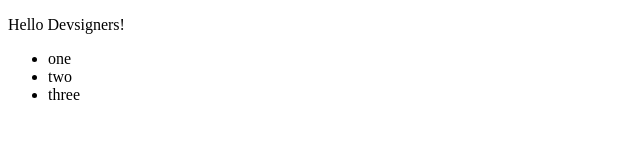
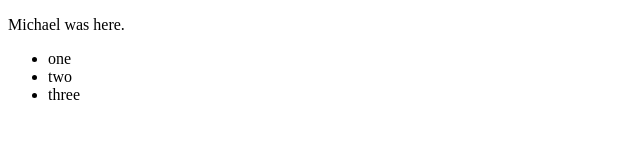
Before and after one commit to acl-devsign-winter-2018/template-project, a website built with webpack: page src/index.html in a window 1280 px wide. Shown: the full height of the page, 0-640 px from the left. Built offline with nearby package versions, Linux system fonts and the light colour scheme.

Commit message:
add name to app.html

```diff
--- a/src/app.html
+++ b/src/app.html
@@ -1,4 +1,4 @@
-<p>Hello Devsigners!</p>
+<p>Michael was here.</p>
 <ul>
   <li>one</li>
   <li>two</li>
```
